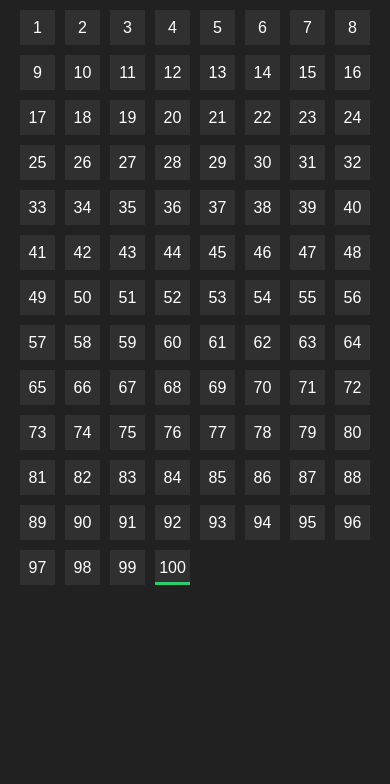
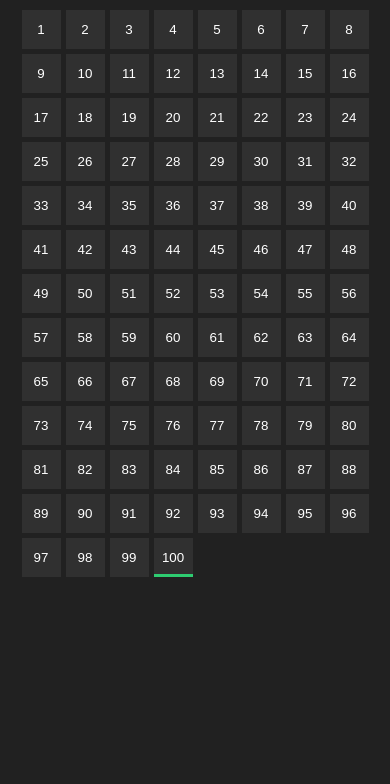
Before and after one commit to amirmazinani/snake-and-ladder, a PHP site: page / in a window 390 px wide. Shown: the top 784 px of the page. Run offline with PHP 8.4, Linux system fonts and the light colour scheme; some web fonts are replaced.

Commit message:
complete 1player game - better style

```diff
--- a/styles/main.css
+++ b/styles/main.css
@@ -127,12 +127,14 @@ body{font-family: sans-serif}
 	#board {
 		margin-top: 10px;
 		margin-bottom: 110px;
-		grid-template-columns: repeat(Auto-fit,minmax(0,35px));
-		grid-template-rows: repeat(Auto-fit,minmax(0,35px));
+		grid-template-columns: repeat(Auto-fit,minmax(0,10vw));
+		grid-template-rows: repeat(Auto-fit,minmax(0,10vw));
+		font-size: 10pt;
+		grid-gap: 5px;
 	}
 	#board > div {
-		width: 35px;
-		height: 35px;
-		line-height: 35px;
+		width: 10vw;
+		height: 10vw;
+		line-height: 10vw;
 	}
 }
```
